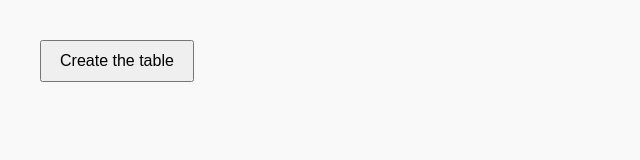
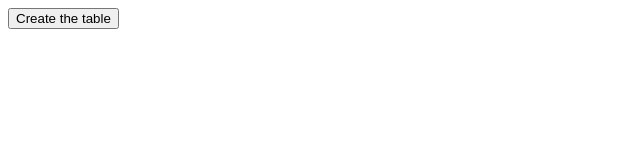
Before and after one commit to acciojob/create-table-2-Gokleshchaudhary, a website: page main.html in a window 1280 px wide. Shown: the whole page, without its empty margins (0-640 px from the left). Drawn offline with Linux system fonts and the light colour scheme.

Commit message:
created a submission

```diff
--- a/main.html
+++ b/main.html
@@ -4,20 +4,8 @@
   <meta charset="UTF-8">
   <title>Create Table 2</title>
   <style>
-    body {
-      font-family: Arial, sans-serif;
-      margin: 40px;
-      background: #f9f9f9;
-    }
-    button {
-      padding: 10px 18px;
-      font-size: 1em;
-      margin-bottom: 20px;
-      cursor: pointer;
-    }
     table {
       border-collapse: collapse;
-      width: auto;
       background: #fff;
     }
     td, th {
@@ -28,7 +16,7 @@
   </style>
 </head>
 <body>
-  <button onclick="createTable()">Create the table</button>
+  <input type="button" value="Create the table" onclick="createTable()" />
   <br>
   <table id="myTable"></table>
   <script src="script.js"></script>
--- a/script.js
+++ b/script.js
@@ -2,7 +2,6 @@ function createTable() {
   const rn = prompt("Input number of rows");
   const cn = prompt("Input number of columns");
 
-  // Validate input: must be positive integers
   const rows = parseInt(rn, 10);
   const cols = parseInt(cn, 10);
 
@@ -15,7 +14,7 @@ function createTable() {
   }
 
   const table = document.getElementById("myTable");
-  table.innerHTML = ""; // Clear previous table
+  table.innerHTML = "";
 
   for (let i = 0; i < rows; i++) {
     const tr = document.createElement("tr");
```
